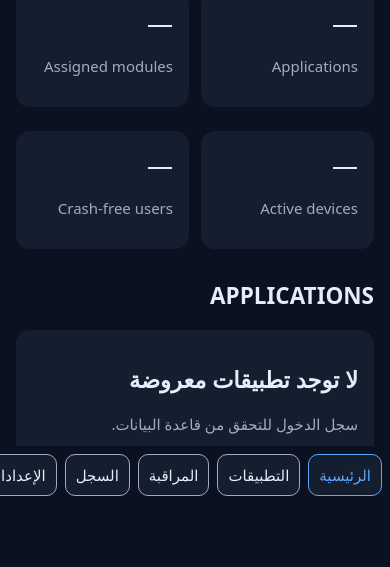
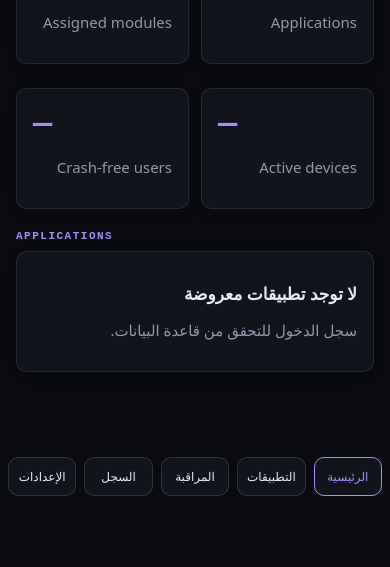
Before and after one commit to drkarimelshenawy/AppCore, a plain HTML site: page dashboard/index.html in a window 390 px wide. Shown: the part 340-907 px from the top of the page. After the commit the page ends 844 px from the top, so only its background shows below. Drawn offline with Linux system fonts and the light colour scheme; no server answers.

Commit message:
Style responsive graphite developer console

```diff
--- a/dashboard/style.css
+++ b/dashboard/style.css
@@ -1 +1,2 @@
 :root{color-scheme:dark;--bg:#0b1120;--card:#151e2e;--text:#e5edf9;--muted:#9caec5;--accent:#60a5fa}body.light{color-scheme:light;--bg:#f3f6fb;--card:#fff;--text:#142238;--muted:#52647b;--accent:#1759b8}*{box-sizing:border-box}body{margin:0;background:var(--bg);color:var(--text);font:15px system-ui,sans-serif}header,main,aside,nav{padding:16px;max-width:1100px;margin:auto}header{display:flex;align-items:center;gap:12px}header strong{font-size:26px}small,p{color:var(--muted)}header button{margin-inline-start:auto}button,input,select,textarea{font:inherit;color:inherit;background:var(--card);border:1px solid var(--muted);border-radius:10px;padding:10px}button{cursor:pointer}button:disabled{opacity:.5;cursor:not-allowed}nav{display:flex;gap:8px;overflow:auto}nav button[aria-current=true]{border-color:var(--accent);color:var(--accent)}.grid{display:grid;grid-template-columns:repeat(2,minmax(0,1fr));gap:12px}.card{background:var(--card);padding:16px;border-radius:14px;margin-bottom:12px}.metric{font-size:26px}label{display:grid;gap:6px;margin:12px 0}textarea{min-height:100px}aside{color:var(--muted);font-size:13px}@media(max-width:600px){nav{position:fixed;bottom:0;left:0;right:0;background:var(--bg);z-index:2;padding:8px}nav button{white-space:nowrap}main{padding-bottom:90px}}
+:root{--bg:#0a0b10;--card:#12141c;--text:#e7e9f3;--muted:#9299ac;--accent:#a78bfa}body.light{--bg:#f5f6fa;--card:#fff;--text:#20243a;--muted:#596177;--accent:#6542bd}header{border-bottom:1px solid #80808030;flex-wrap:wrap}header strong{letter-spacing:-1px}header small{font-family:monospace}header button{margin-inline-start:0}header button:first-of-type{margin-inline-start:auto}main{max-width:1100px}h1{font-size:26px;letter-spacing:-.5px}h2{font-size:17px}.eyebrow,.metric{font-family:ui-monospace,monospace;direction:ltr;text-align:start}.eyebrow{font-size:11px;letter-spacing:1.5px;color:var(--accent)}.metric{font-size:32px;color:var(--accent);font-weight:600}.card{border:1px solid #80808030;border-radius:10px;box-shadow:0 4px 16px #0000000c}.card p{overflow-wrap:anywhere}button{border-color:#80808045}button:focus-visible{outline:2px solid var(--accent);outline-offset:2px}#auth-status{max-width:1100px;margin:0 auto;padding:0 16px;font-size:13px}nav button{flex:1} @media(min-width:800px){.grid{grid-template-columns:repeat(4,minmax(0,1fr))}}@media(max-width:600px){header{gap:8px;padding:12px}header strong{font-size:22px}header small{font-size:10px}nav button{font-size:12px;padding:10px 6px}main{padding-bottom:100px}}
```
